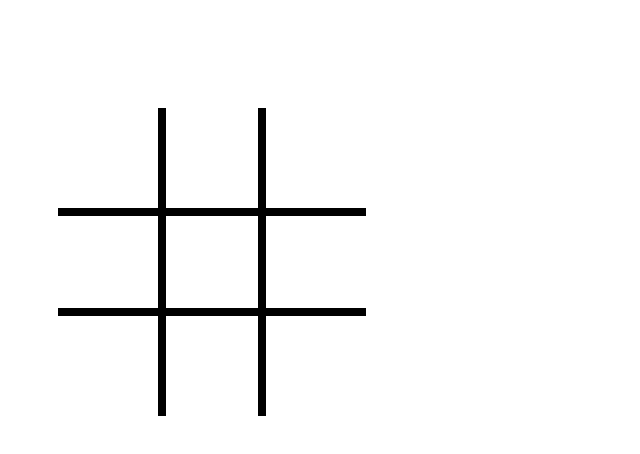
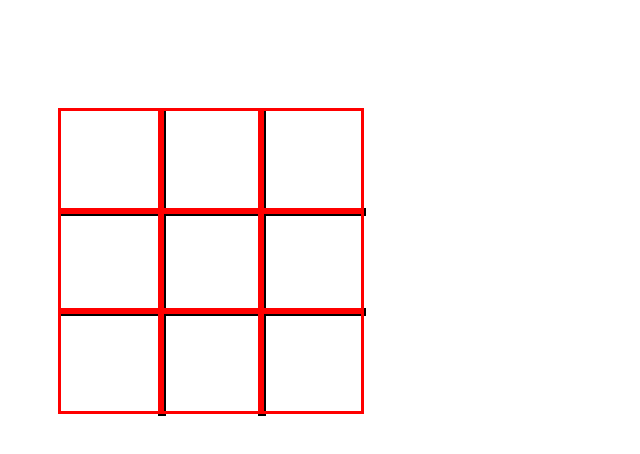
Before and after one commit to meron-yemane/tic-tac-toe, a plain HTML site: page index.html in a window 1280 px wide. Shown: the whole page, without its empty margins (0-640 px from the left). Drawn offline with Linux system fonts and the light colour scheme.

Commit message:
borders of 9  eventual clickable box's created

```diff
--- a/main.css
+++ b/main.css
@@ -27,17 +27,45 @@
   margin: 100px 0 0 250px;
 }
 
-/*.click {
+.click {
   position: absolute;
   width: 100px;
   height: 100px;
-  border: 1px solid black;
+  border: 3px solid red;
 }
 
-/*.click .top .left {
+.click.top.left {
   margin: 100px 0 0 50px;
 }
 
-.click .top .center {
+.click.top.center {
   margin: 100px 0 0 150px;
 }
+
+.click.top.right {
+  margin: 100px 0 0 250px;
+}
+
+.click.middle.left {
+  margin: 200px 0 0 50px;
+}
+
+.click.middle.center {
+  margin: 200px 0 0 150px;
+}
+
+.click.middle.right {
+  margin: 200px 0 0 250px;
+}
+
+.click.bottom.left {
+  margin: 300px 0 0 50px;
+}
+
+.click.bottom.center {
+  margin: 300px 0 0 150px;
+}
+
+.click.bottom.right {
+  margin: 300px 0 0 250px;
+}
```
